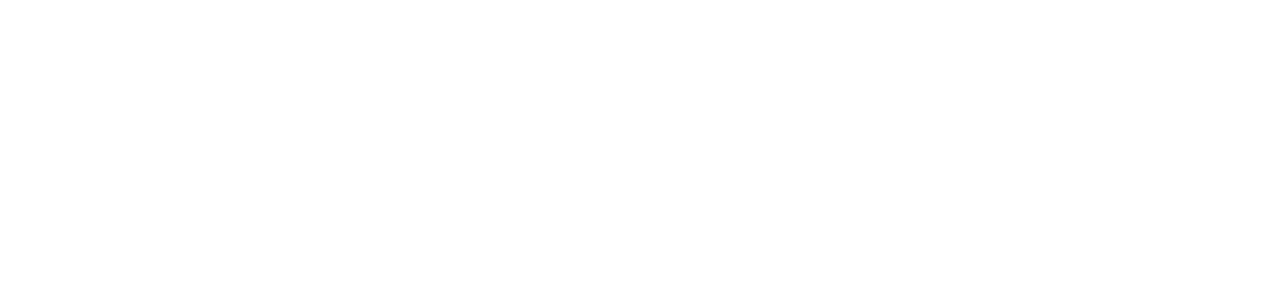
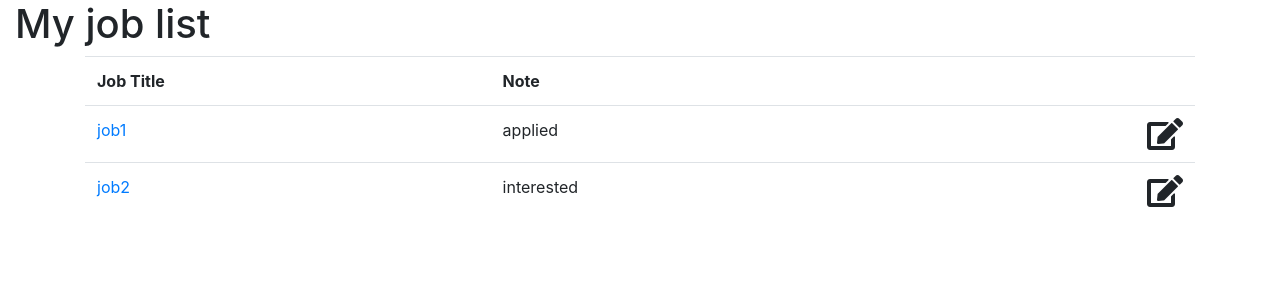
Before and after one commit to Rijkstarhn/jobs-for-geeks, a React (Create React App) app: page /123/myjob in a window 1280 px wide. Shown: the top 300 px of the page. Built offline with nearby package versions, Linux system fonts and the light colour scheme.

Commit message:
created user's job list

```diff
--- a/package.json
+++ b/package.json
@@ -3,6 +3,7 @@
   "version": "0.1.0",
   "private": true,
   "dependencies": {
+    "@fortawesome/fontawesome-free": "^5.15.3",
     "@testing-library/jest-dom": "^5.11.4",
     "@testing-library/react": "^11.1.0",
     "@testing-library/user-event": "^12.1.10",
--- a/src/App.js
+++ b/src/App.js
@@ -7,6 +7,8 @@
 import RegisterScreen from "./components/register-screen";
 import UserList from "./components/users/user-list";
 import UserDetail from "./components/users/user-detail";
+import JobTable from "./components/user-jobs/job-table";
+import UserTable from "./components/user-candidates/user-table";
 
 
 function App() {
@@ -34,6 +36,15 @@
             <UserDetail/>
           </Route>
 
+          <Route path="/:userId/myjob" exact={true}>
+            <JobTable/>
+          </Route>
+
+          <Route path="/:userId/candidates" exact={true}>
+            <UserTable/>
+          </Route>
+
+
 
           <Route path={["/search", "/search/:description?/:location?"]}
                    exact={true}>
--- a/src/components/search-screen.js
+++ b/src/components/search-screen.js
@@ -102,13 +102,13 @@
             </Link>
           </div>
           <div className="col-sm-3">
-            <Link className="searchMenu" to={`/details/`}>
-              My Applied Jobs
+            <Link className="searchMenu" to={`/123/myjob`}>
+              My Jobs
             </Link>
           </div>
 
           <div className="col-sm-3">
-            <Link className="searchMenu" to={`/details/`}>
+            <Link className="searchMenu" to={`/123/candidates`}>
               My Saved Candidates
             </Link>
           </div>
--- /dev/null
+++ b/src/components/user-candidates/user-table.js
@@ -0,0 +1,66 @@
+import React from 'react'
+import {Link} from "react-router-dom";
+
+
+const users = [
+  {
+    id: "123",
+    username: "Alice",
+    password: "123",
+    firstname: "ddd",
+    lastname: "",
+    role: "recruiter",
+    email: "dddd@gmail.com",
+    phone: "1234557",
+    company: "",
+    skills: "",
+    education: "",
+    experience: "",
+    license: "",
+  },
+  {id: "223",
+    username: "User2",
+    password: "123",
+    firstname: "ddd",
+    lastname: "",
+    role: "job-seeker",
+    email: "dddd@gmail.com",
+    phone: "1234557",
+    company: "",
+    skills: "",
+    education: "",
+    experience: "",
+    license: "",
+  }
+
+]
+
+const UserTable = () => {
+  return (
+      <>
+        <h1>My candidates list</h1>
+        <div className="container dy-table">
+          <table className="table">
+            <tbody>
+            <tr>
+              <th className="d-none d-md-table-cell">Username</th>
+              <th className="d-none d-lg-table-cell">Note</th>
+              <th></th>
+
+            </tr>
+
+            {
+              users.map((user, ndx) =>
+                  <h1>user.username</h1>
+              )
+            }
+
+            </tbody>
+          </table>
+        </div>
+      </>
+  )
+
+}
+
+export default UserTable
--- /dev/null
+++ b/src/components/user-jobs/job-row.js
@@ -0,0 +1,69 @@
+import React, {useState} from 'react'
+import {Link} from "react-router-dom";
+
+const JobRow = (
+    {
+      job
+    }) => {
+
+  const [editing, setEditing] = useState(false)
+  const [newNote, setNewNote] = useState(job.notes)
+  const deleteJob = (course) => {
+    console.log("delete")
+  }
+
+  const updateJob = () => {
+    setEditing(false)
+    console.log("update")
+  }
+  return (
+      <tr>
+        <td>
+
+                <Link to={`/details/${job.id}`}>
+                  {job.title}</Link>
+
+
+        </td>
+        <td className="d-none d-lg-table-cell">         {
+          !editing && (
+              <>
+                {job.notes}
+              </>
+          )
+
+        }
+          {
+            editing && <input className="form-control"
+                              value={newNote}
+                              onChange={e => {
+                                setNewNote(e.target.value)
+                              }
+                              }
+
+            ></input>
+          }
+        </td>
+
+        <td>
+          {editing && <i className="fas fa-times float-right fa-2x"
+                         onClick={() => {
+                           setEditing(false)
+                           deleteJob(job)
+                         }
+                         }></i>}
+          {editing && <i className="fas fa-check float-right fa-2x"
+                         onClick={updateJob}></i>}
+          {!editing && <i className="fas fa-edit float-right fa-2x"
+                          onClick={() => {
+                            //
+                            // console.log('HERE',title)
+                            // console.log('HERE',newTitle)
+                            // setNewTitle(title)
+                            setEditing(true)
+                          }}></i>}
+        </td>
+      </tr>)
+}
+
+export default JobRow
--- /dev/null
+++ b/src/components/user-jobs/job-table.js
@@ -0,0 +1,45 @@
+import React from 'react'
+import {Link} from "react-router-dom";
+import JobRow from "./job-row";
+
+
+const jobs = [
+  {id:"c25080a2-83ec-4f62-bd6c-ad8c88c76b10",
+    title:"job1",
+    notes:"applied"
+  },
+  {id:"dbe48cc7-4dcd-46dd-aa3b-08b03a16ee59",
+    title:"job2",
+    notes:"interested"
+  }
+]
+
+const JobTable = () => {
+    return (
+        <>
+          <h1>My job list</h1>
+          <div className="container dy-table">
+            <table className="table">
+              <tbody>
+              <tr>
+                <th className="d-none d-md-table-cell">Job Title</th>
+                <th className="d-none d-lg-table-cell">Note</th>
+                <th></th>
+
+              </tr>
+
+              {
+                jobs.map((job, ndx) =>
+                    <JobRow job={job}/>
+                )
+              }
+
+              </tbody>
+            </table>
+          </div>
+        </>
+    )
+
+}
+
+export default JobTable
--- a/src/index.js
+++ b/src/index.js
@@ -4,6 +4,7 @@
 import './index.css';
 import App from './App';
 import reportWebVitals from './reportWebVitals';
+import '@fortawesome/fontawesome-free/css/all.min.css';
 
 ReactDOM.render(
   <React.StrictMode>
```
Also changed, not shown: src/components/user-candidates/user-row.js (added), 1 other file (tests, documents, lock files or other folders).
